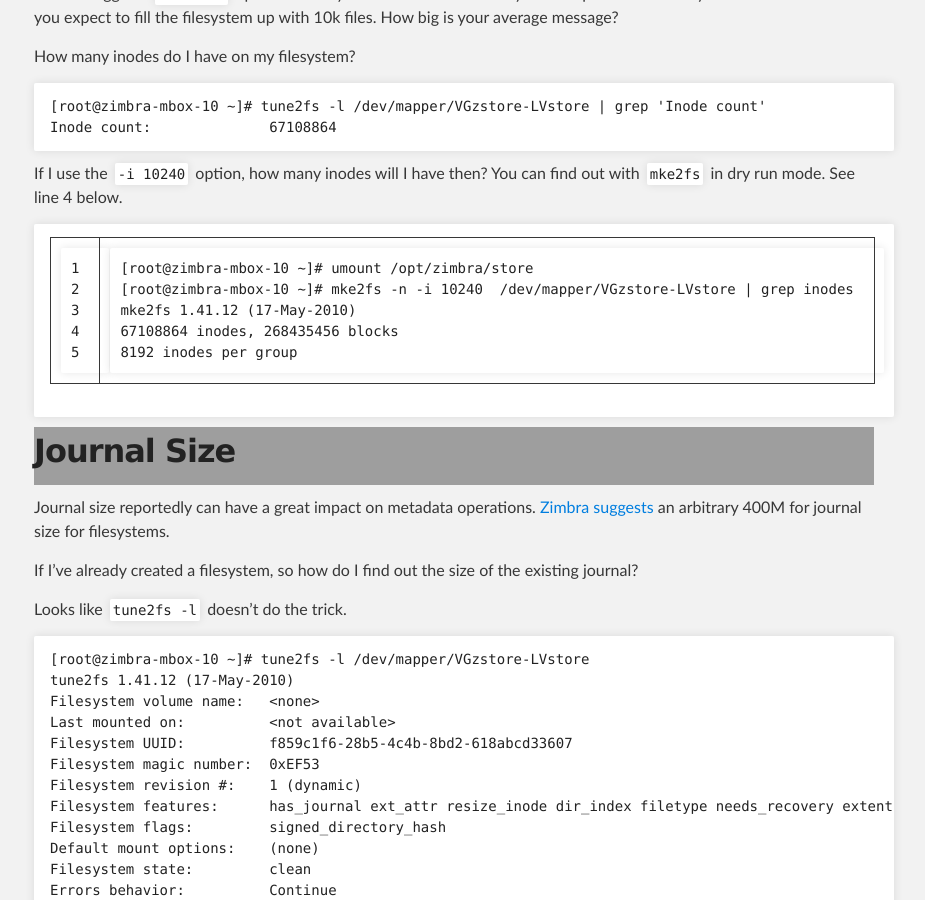
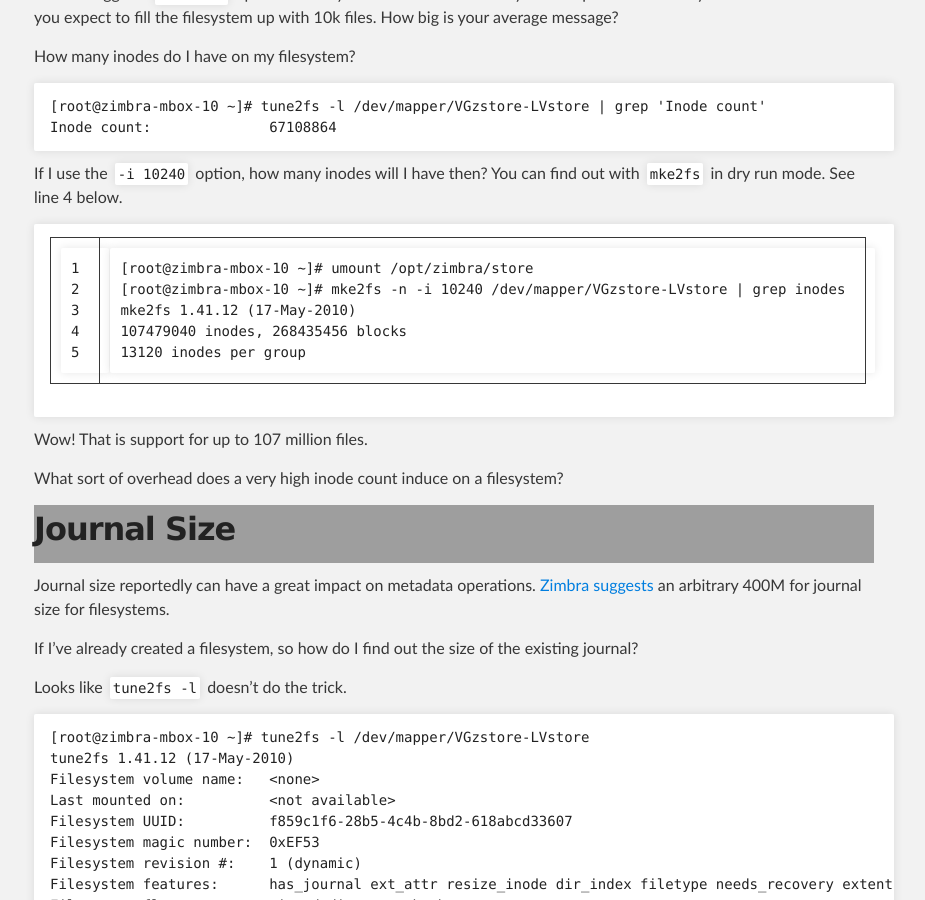
Before and after one commit to dlbewley/dlbewley.github.io, a Jekyll site: the page built from _posts/2015-02-02-Ext4-Tuning-and-Mount-Options-for-Zimbra.md, in a window 1280 px wide and 900 px high, scrolled down 2190 px. Shown: the whole window, without its empty margins (186-1111 px from the left). Built offline with Jekyll 4.4.1, drawn with Linux system fonts in a browser that asks for light colours; comment, search, counter and statistics services are not loaded; the repository's description, which GitHub fills in, is left out.

Commit message:
fix example

```diff
--- a/_posts/2015-02-02-Ext4-Tuning-and-Mount-Options-for-Zimbra.md
+++ b/_posts/2015-02-02-Ext4-Tuning-and-Mount-Options-for-Zimbra.md
@@ -62,11 +62,15 @@ If I use the `-i 10240` option, how many inodes will I have then? You can find o
 
 {% highlight text linenos %}
 [root@zimbra-mbox-10 ~]# umount /opt/zimbra/store
-[root@zimbra-mbox-10 ~]# mke2fs -n -i 10240  /dev/mapper/VGzstore-LVstore | grep inodes
+[root@zimbra-mbox-10 ~]# mke2fs -n -i 10240 /dev/mapper/VGzstore-LVstore | grep inodes
 mke2fs 1.41.12 (17-May-2010)
-67108864 inodes, 268435456 blocks
-8192 inodes per group
+107479040 inodes, 268435456 blocks
+13120 inodes per group
 {% endhighlight %}
+
+Wow! That is support for up to 107 million files.
+
+What sort of overhead does a very high inode count induce on a filesystem?
 
 ## Journal Size ##
 
```
